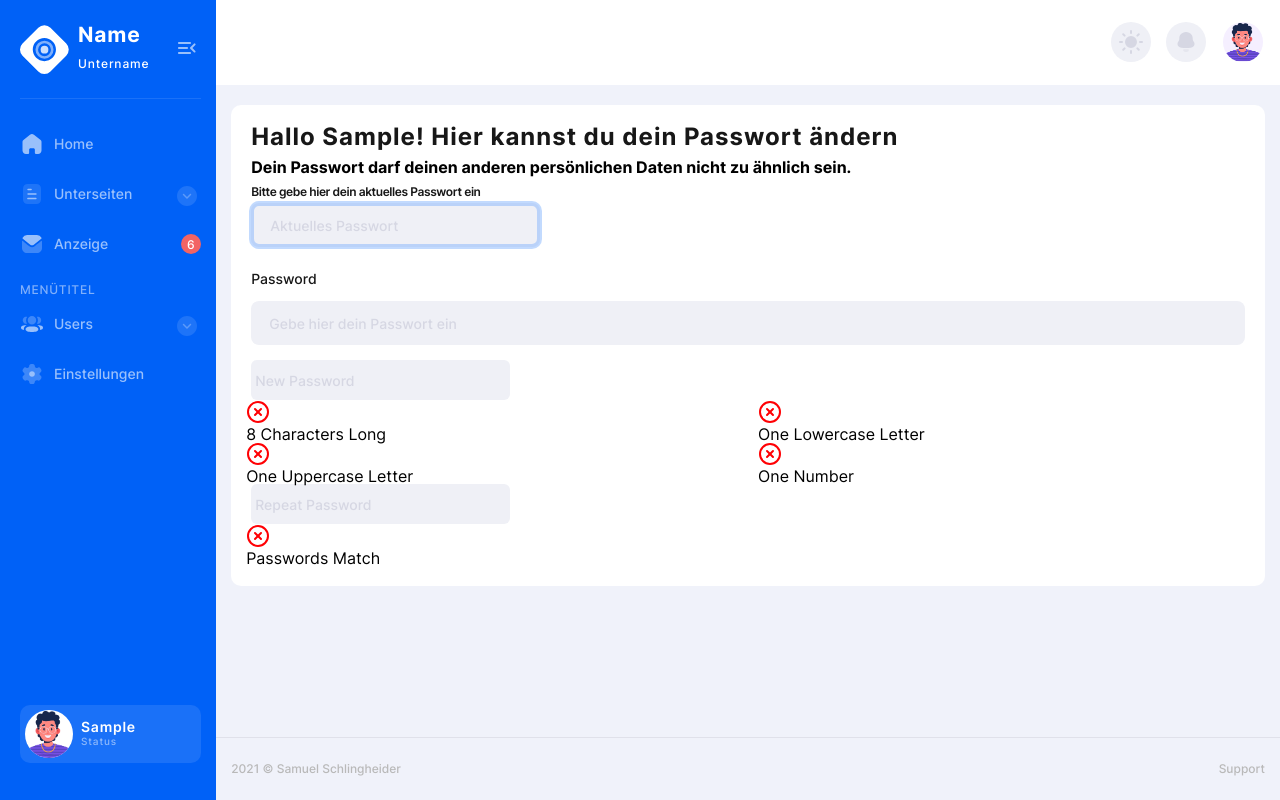
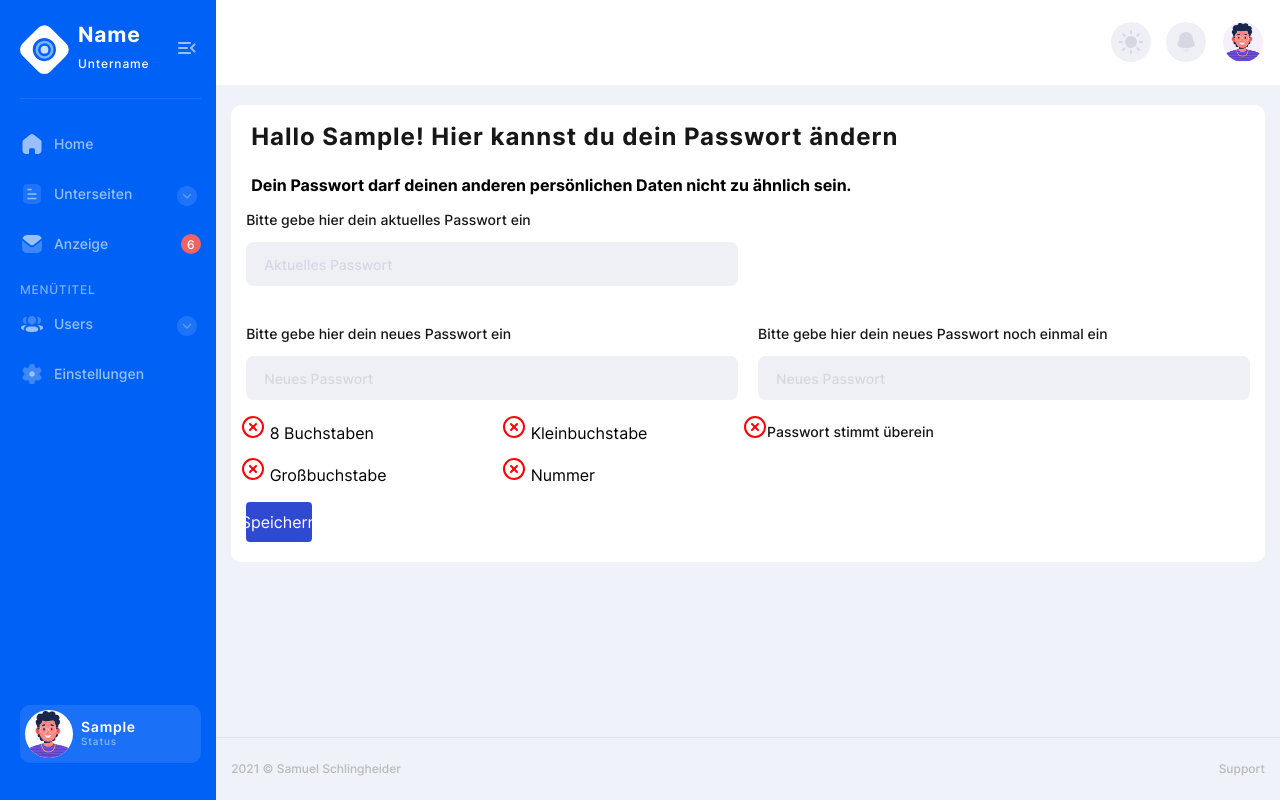
Before and after one commit to leumas244/presentation_creator_website, a Django app: page /change_password/ in a window 1280 px wide. Run offline with Django 3.2, Linux system fonts and the light colour scheme; the visitor is signed in with stand-in values (Sample User, id 1); some libraries are stand-ins or nearby versions.

Commit message:
change_password angepasst aber funktioniert noch nicht

```diff
--- a/home/templates/sites/change_password.html
+++ b/home/templates/sites/change_password.html
@@ -9,70 +9,96 @@
     <div class="top-cat-title">
         <h2>Hallo {{ user.first_name }}! Hier kannst du dein Passwort ändern</h2>
     </div>
+    <br>
     <div class="top-cat-subtitle">
         <h4>Dein Passwort darf deinen anderen persönlichen Daten nicht zu ähnlich sein.</h4>
     </div>
-    <form action="{% url 'change_password' %}" method="POST">
+    <form method="POST">
+        {% csrf_token %}
         <ul class="top-cat-list">
             <li>
-                <div class="top-cat-list__title">
-                    Bitte gebe hier dein aktuelles Passwort ein
-                </div>
-                <input type="password" name="old_password" class="form-input"
-                       autocomplete="current-password" placeholder="Aktuelles Passwort"
-                       autofocus required id="id_old_password">
-            </li>
-            <li>
+                <div class="row">
+                    <div class="col-md-6">
                         <label class="form-label-wrapper">
-                    <p class="form-label">Password</p>
-                    <input id="id_password" name="password" class="form-input" type="password"
-                           placeholder="Gebe hier dein Passwort ein"
+                            <p class="form-label">Bitte gebe hier dein aktuelles Passwort ein</p>
+                            <input id="old_password" name="old_password" class="form-input" type="password"
+                                   placeholder="Aktuelles Passwort"
                                    required>
                         </label>
+                    </div>
+                </div>
             </li>
+            <br>
             <li>
-                <input type="password" class="input-lg form-control" name="new_password1" id="new_password1"
-                       placeholder="New Password" autocomplete="off">
+                <div class="row">
+                    <div class="col-md-6">
+                        <label class="form-label-wrapper">
+                            <p class="form-label">Bitte gebe hier dein neues Passwort ein</p>
+                            <input id="new_password1" name="new_password1" class="form-input" type="password"
+                                   placeholder="Neues Passwort"
+                                   required>
+                        </label>
                         <div class="row">
                             <div class="col-sm-6">
                                 <div id="8char">
-                            <i class="check-icon" data-feather="check" aria-hidden="true" style="color:#00A41E;"></i>
-                            <i class="x-icon" data-feather="x-circle" aria-hidden="true" style="color:#FF0004;"></i>
+                                    <i class="check-icon" data-feather="check" aria-hidden="true"
+                                       style="color:#00A41E;"></i>
+                                    <i class="x-icon" data-feather="x-circle" aria-hidden="true"
+                                       style="color:#FF0004;"></i>
+                                    8 Buchstaben
                                 </div>
-                        8 Characters Long<br>
+                                <br>
                                 <div id="ucase">
-                            <i class="check-icon" data-feather="check" aria-hidden="true" style="color:#00A41E;"></i>
-                            <i class="x-icon" data-feather="x-circle" aria-hidden="true" style="color:#FF0004;"></i>
+                                    <i class="check-icon" data-feather="check" aria-hidden="true"
+                                       style="color:#00A41E;"></i>
+                                    <i class="x-icon" data-feather="x-circle" aria-hidden="true"
+                                       style="color:#FF0004;"></i>
+                                    Großbuchstabe
                                 </div>
-                        One Uppercase
-                        Letter
                             </div>
                             <div class="col-sm-6">
                                 <div id="lcase">
+                                    <i class="check-icon" data-feather="check" aria-hidden="true"
+                                       style="color:#00A41E;"></i>
+                                    <i class="x-icon" data-feather="x-circle" aria-hidden="true"
+                                       style="color:#FF0004;"></i>
+                                    Kleinbuchstabe
+                                </div>
+                                <br>
+                                <div id="num">
+                                    <i class="check-icon" data-feather="check" aria-hidden="true"
+                                       style="color:#00A41E;"></i>
+                                    <i class="x-icon" data-feather="x-circle" aria-hidden="true"
+                                       style="color:#FF0004;"></i>
+                                    Nummer
+                                </div>
+                            </div>
+                        </div>
+                    </div>
+                    <div class="col-md-6">
+                        <label class="form-label-wrapper">
+                            <p class="form-label">Bitte gebe hier dein neues Passwort noch einmal ein</p>
+                            <input id="new_password2" name="new_password2" class="form-input" type="password"
+                                   placeholder="Neues Passwort"
+                                   required>
+                        </label>
+                        <div class="row" id="password_match">
                             <i class="check-icon" data-feather="check" aria-hidden="true" style="color:#00A41E;"></i>
                             <i class="x-icon" data-feather="x-circle" aria-hidden="true" style="color:#FF0004;"></i>
+                            <p class="form-label">Passwort stimmt überein</p>
                         </div>
-                        One Lowercase Letter<br>
-                        <div id="num">
-                            <i class="check-icon" data-feather="check" aria-hidden="true" style="color:#00A41E;"></i>
-                            <i class="x-icon" data-feather="x-circle" aria-hidden="true" style="color:#FF0004;"></i>
-                        </div>
-                        One Number
-                    </div>
-                </div>
-                <input type="password" class="input-lg form-control" name="new_password2" id="new_password2"
-                       placeholder="Repeat Password" autocomplete="off">
-                <div class="row">
-                    <div class="col-sm-12">
-                        <div id="password_match">
-                            <i class="check-icon" data-feather="check" aria-hidden="true" style="color:#00A41E;"></i>
-                            <i class="x-icon" data-feather="x-circle" aria-hidden="true" style="color:#FF0004;"></i>
-                        </div>
-                        Passwords Match
                     </div>
                 </div>
             </li>
         </ul>
+        <br>
+        <div class="row">
+            <div class="col-md-1">
+                <button class="form-btn primary-default-btn transparent-btn" type="submit">
+                    Speichern
+                </button>
+            </div>
+        </div>
     </form>
 </article>
 <script src="https://ajax.googleapis.com/ajax/libs/jquery/3.5.1/jquery.min.js"></script>
```
Lines whose indentation alone changed are shown as unchanged.
